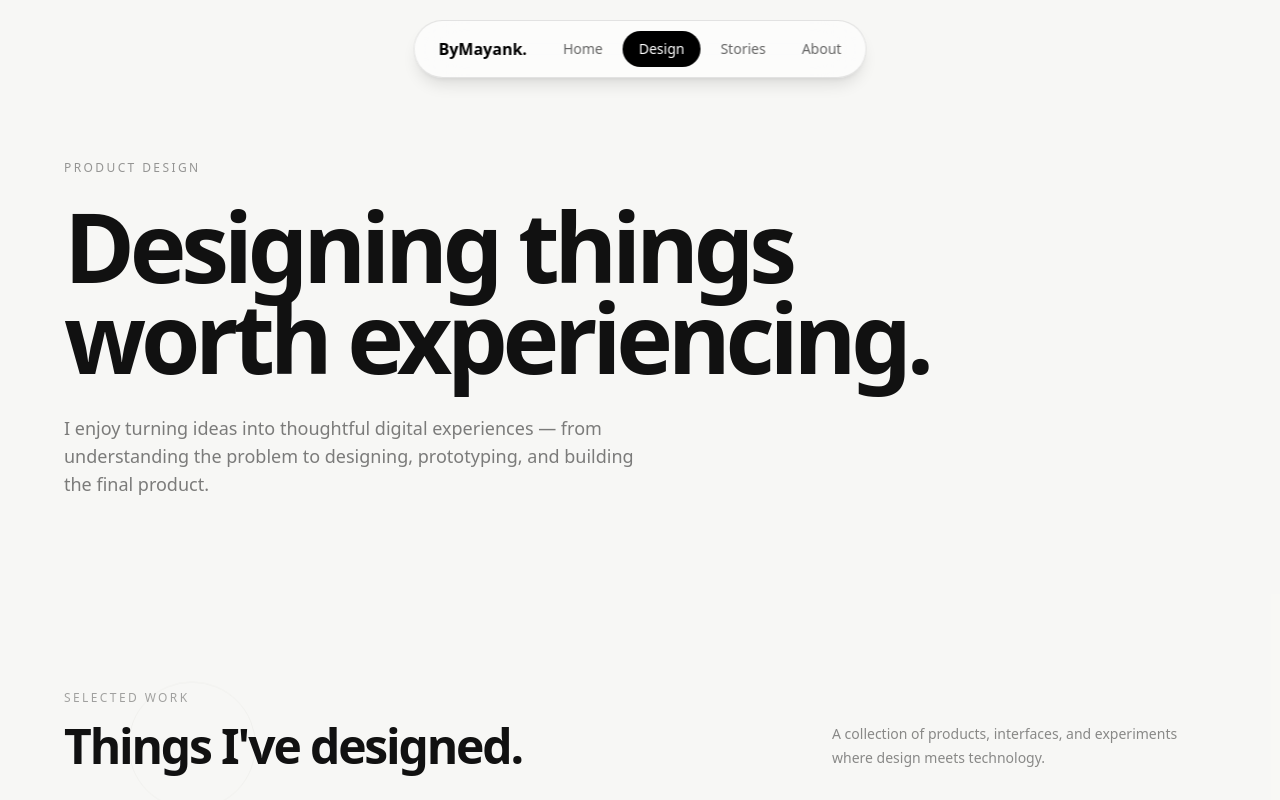
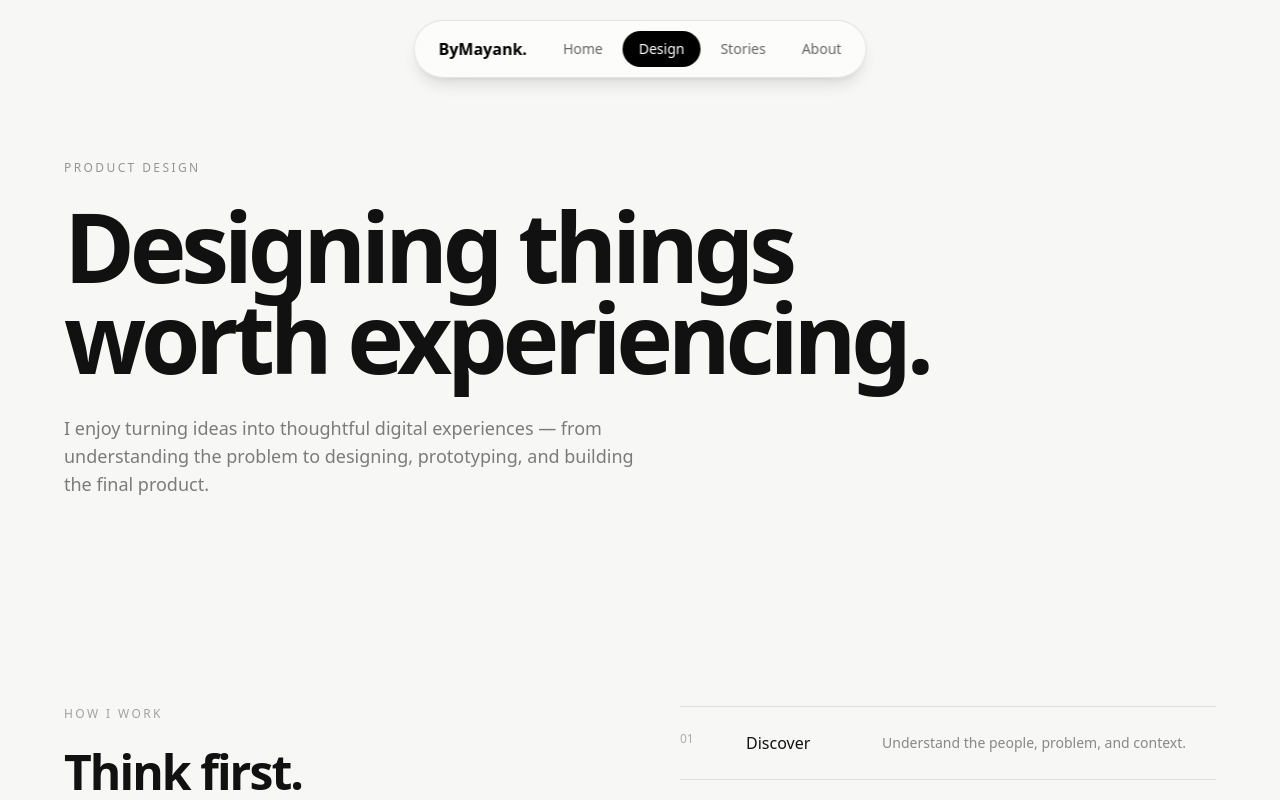
Before and after one commit to mayank-sharma09/mayankdadhich09, a Next.js app: page /design in a window 1280 px wide. Shown: the top 800 px of the page. Built offline with nearby package versions, Linux system fonts and the light colour scheme.

Commit message:
commented

```diff
--- a/src/app/design/page.jsx
+++ b/src/app/design/page.jsx
@@ -1,6 +1,6 @@
 import Link from "next/link";
 
-import SelectedWork from "../components/SelectedWork";
+// import SelectedWork from "../components/SelectedWork";
 
 export default function DesignPage() {
   return (
@@ -35,7 +35,7 @@ export default function DesignPage() {
           SELECTED WORK
       ================================================= */}
 
-      <SelectedWork />
+      {/* <SelectedWork /> */}
 
       {/* =================================================
           PROCESS
```
